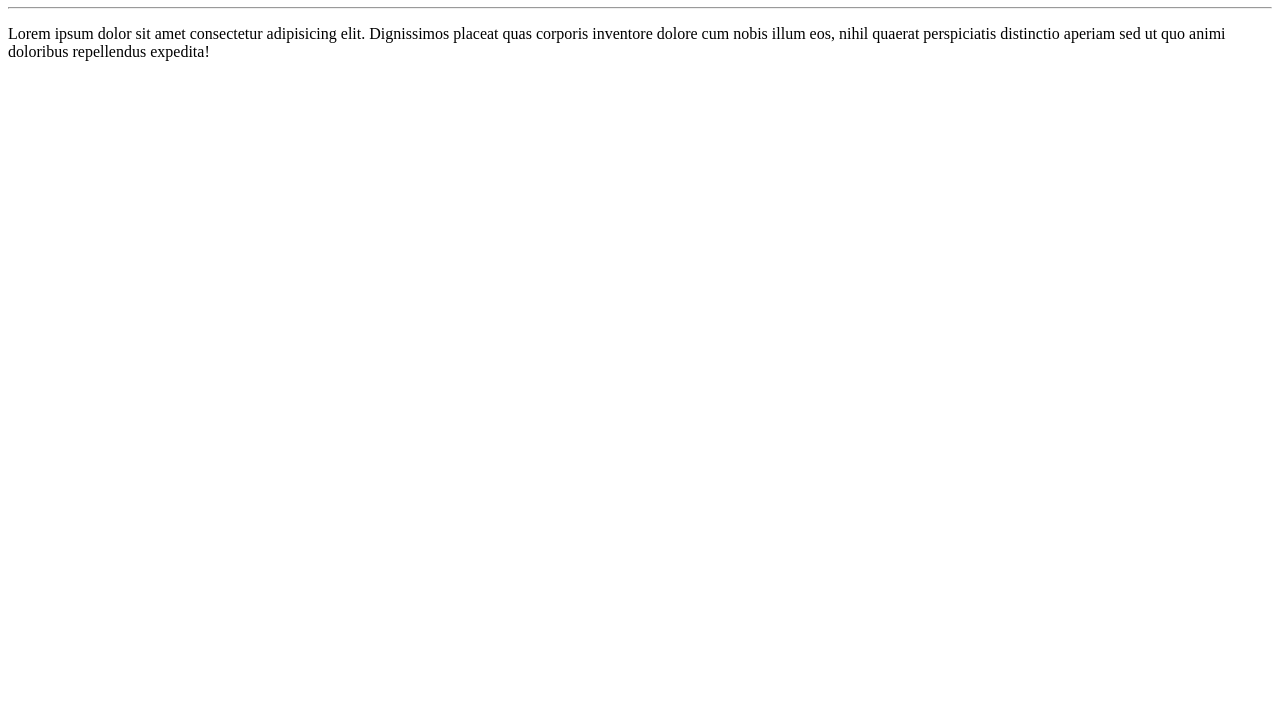
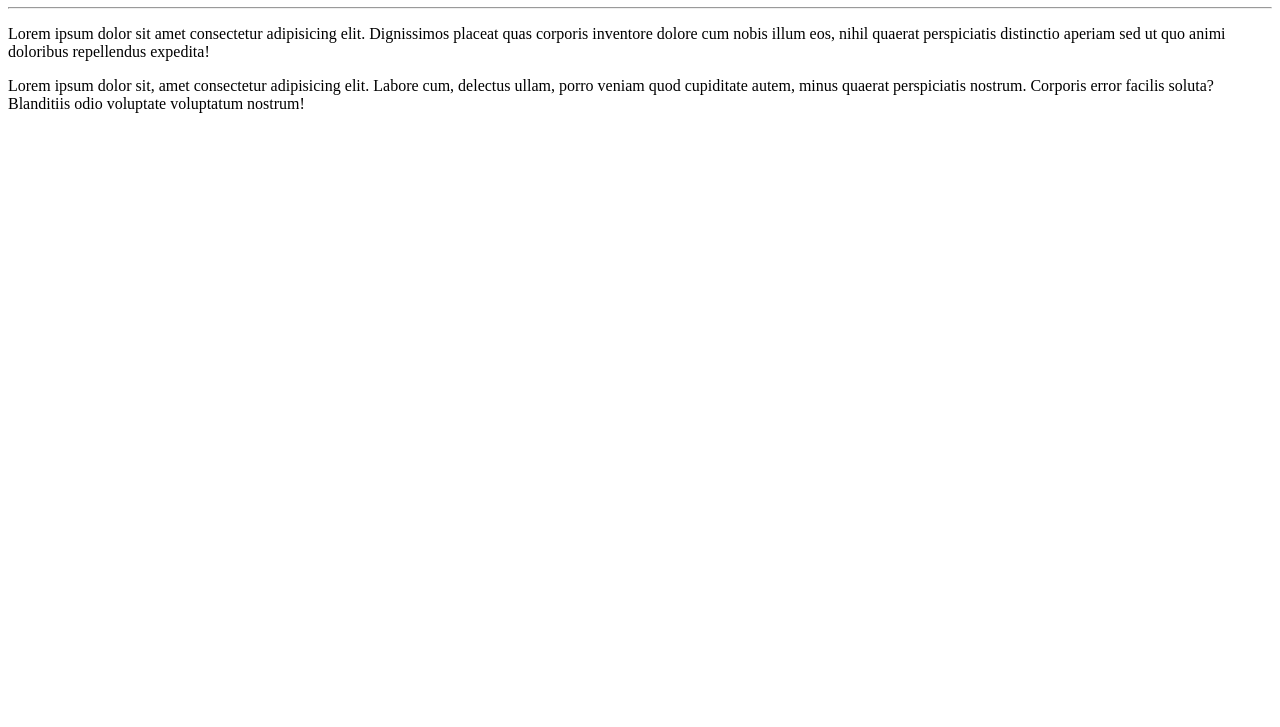
Before and after one commit to anafrancadev/Ola-Mundo, a plain HTML site: page site-exemplo/index.html in a window 1280 px wide. Shown: the part 73-800 px from the top of the page. Drawn offline with Linux system fonts and the light colour scheme.

Commit message:
adicionei um parágafo

```diff
--- a/site-exemplo/index.html
+++ b/site-exemplo/index.html
@@ -10,5 +10,6 @@
     <h1>Olá, Mundo!</h1>
     <hr>
     <p>Lorem ipsum dolor sit amet consectetur adipisicing elit. Dignissimos placeat quas corporis inventore dolore cum nobis illum eos, nihil quaerat perspiciatis distinctio aperiam sed ut quo animi doloribus repellendus expedita!</p>
+    <p>Lorem ipsum dolor sit, amet consectetur adipisicing elit. Labore cum, delectus ullam, porro veniam quod cupiditate autem, minus quaerat perspiciatis nostrum. Corporis error facilis soluta? Blanditiis odio voluptate voluptatum nostrum!</p>
 </body>
 </html>
```
